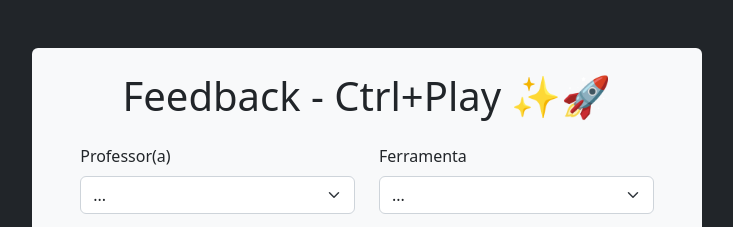
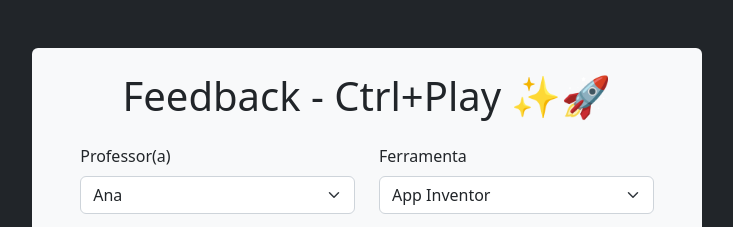
Before and after one commit to dannesx/feedback, a plain HTML site: page index.html in a window 1280 px wide. Shown: the top 227 px of the page, without its empty margins (273-1006 px from the left). Drawn offline with nearby package versions, Linux system fonts and the light colour scheme.

Commit message:
Fix bug: undefined objects

```diff
--- a/index.html
+++ b/index.html
@@ -25,7 +25,6 @@
 							class="form-select"
 							aria-label="Selecione o Professor"
 						>
-							<option selected>...</option>
 							<option value="1">Ana</option>
 							<option value="2">Arthur</option>
 							<option value="3">Daniel</option>
@@ -40,7 +39,6 @@
 					<div class="col">
 						<label for="ferramenta" class="form-label">Ferramenta</label>
 						<select name="ferramenta" id="ferramenta" class="form-select">
-							<option selected>...</option>
 							<option value="1">App Inventor</option>
 							<option value="2">Arduino</option>
 							<option value="3">Blender</option>
```
